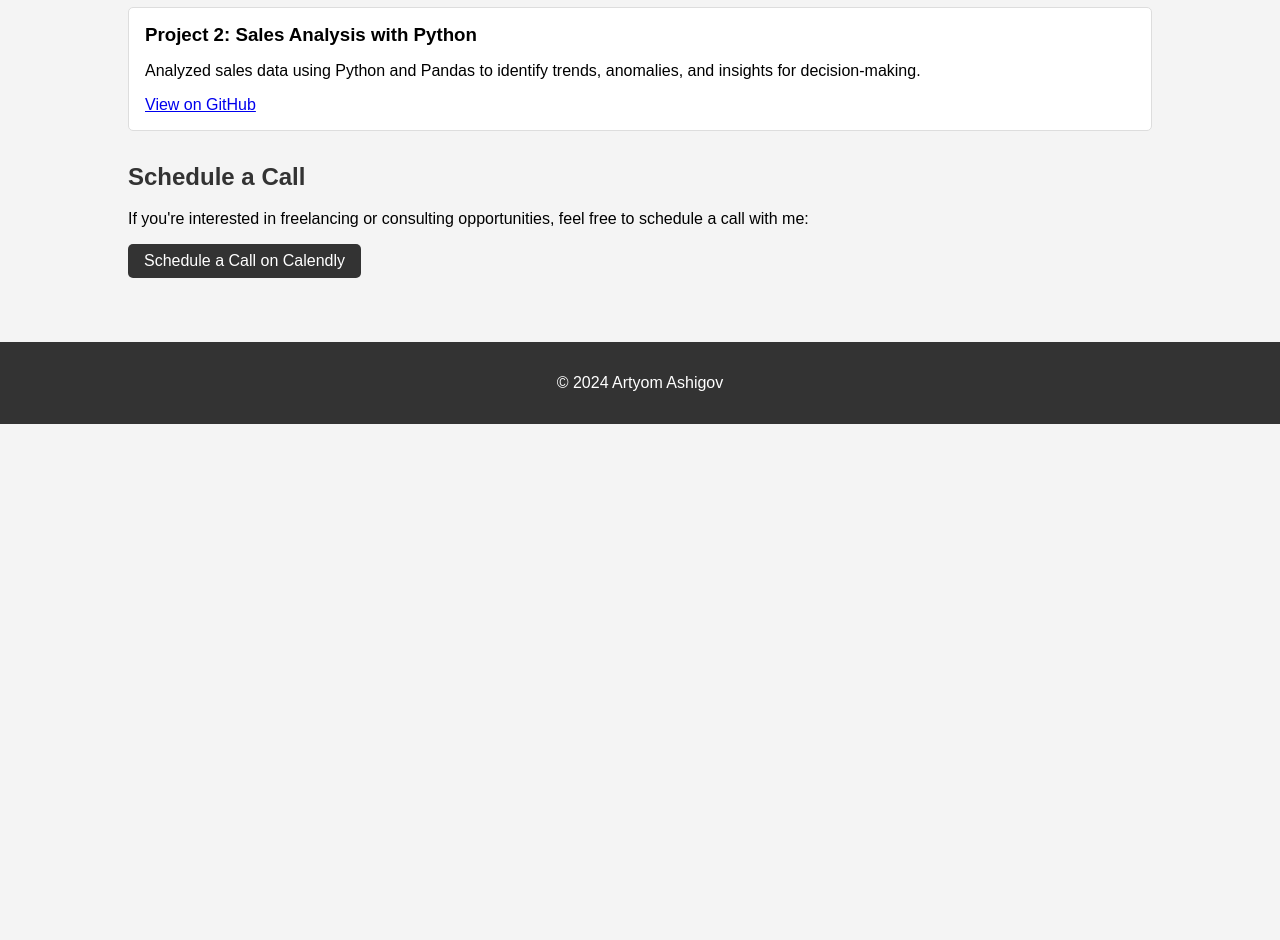
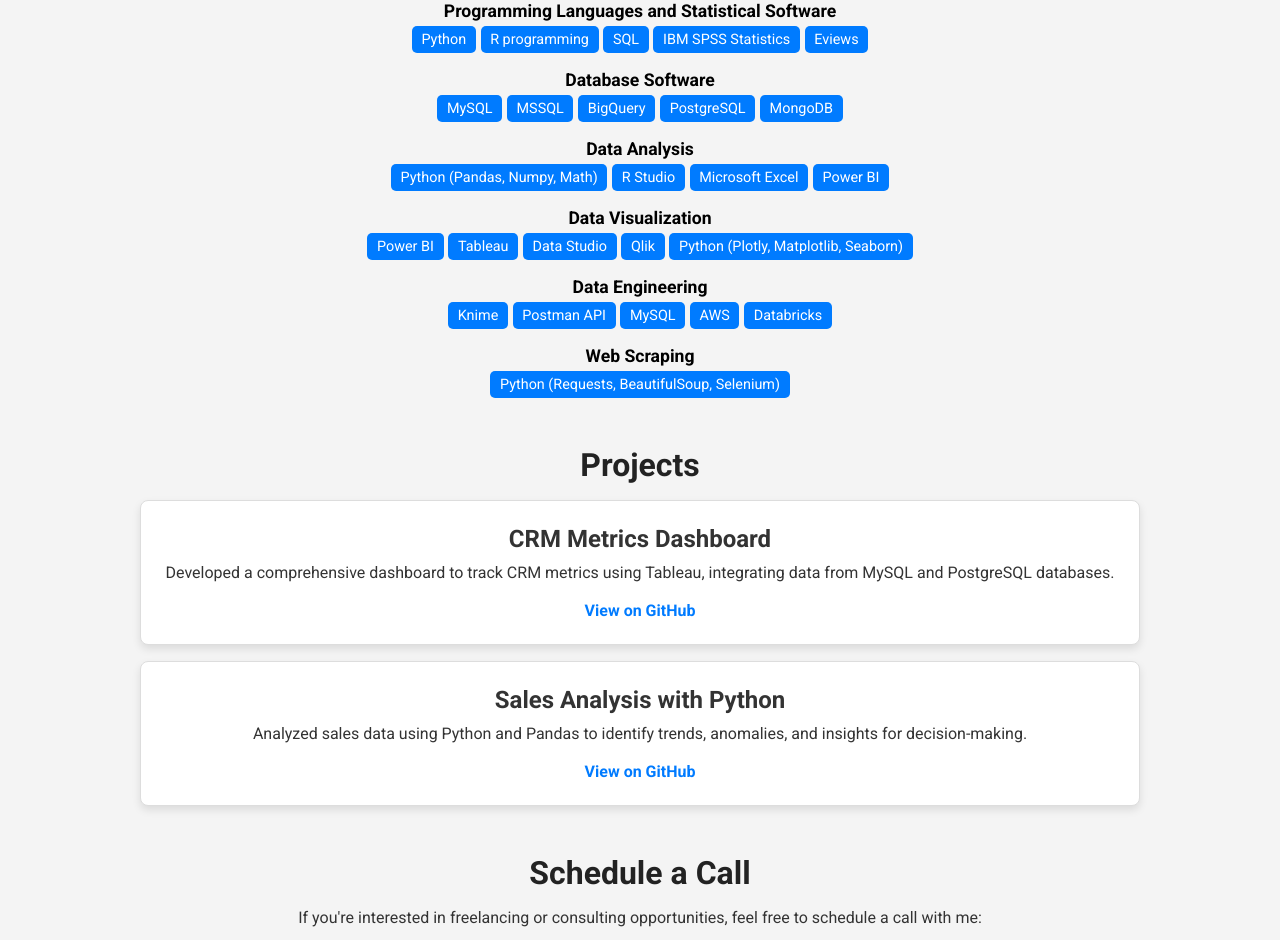
Before and after one commit to artyomashigov/portfolio, a plain HTML site: page index.html in a window 1280 px wide. Shown: the part 608-1548 px from the top of the page. Before the commit the page ends 1032 px from the top, so only its background shows below. Drawn offline with Linux system fonts and the light colour scheme.

Commit message:
added technical skills, changed design

```diff
--- a/index.html
+++ b/index.html
@@ -3,57 +3,193 @@
 <head>
     <meta charset="UTF-8">
     <meta name="viewport" content="width=device-width, initial-scale=1.0">
-    <title>Artyom Ashigov - Data Analyst/Scientist</title>
+    <title>Artyom Ashigov - Data Analyst / Scientist</title>
+    <link rel="stylesheet" href="https://fonts.googleapis.com/css2?family=Roboto:wght@400;700&display=swap">
     <style>
         body {
-            font-family: Arial, sans-serif;
+            font-family: 'Roboto', sans-serif;
             margin: 0;
             padding: 0;
             background-color: #f4f4f4;
+            color: #333;
         }
+
         header {
-            background-color: #333;
+            background-color: #222;
             color: #fff;
-            padding: 1rem 0;
+            padding: 2rem 0;
             text-align: center;
         }
+
         header h1 {
             margin: 0;
+            font-size: 2.5rem;
         }
+
+        header h2 {
+            font-size: 1.5rem;
+            margin: 0.5rem 0;
+        }
+
+        header p {
+            font-size: 1rem;
+            font-weight: 300;
+        }
+
         .container {
             width: 80%;
+            max-width: 1000px;
             margin: 0 auto;
             padding: 2rem 0;
         }
-        .about, .projects, .contact {
-            margin-bottom: 2rem;
+
+        .about, .skills, .projects, .contact {
+            margin-bottom: 3rem;
+            text-align: center;
         }
+
+        .about h2, .skills h2, .projects h2, .contact h2 {
+            font-size: 2rem;
+            color: #222;
+            margin-bottom: 1rem;
+        }
+
+        .about p {
+            line-height: 1.6;
+        }
+
+        .skills {
+            text-align: center;
+        }
+
+        .skills h3 {
+            font-size: 1.1rem;
+            color: #000;
+            font-weight: bold;
+            margin-bottom: 0.3rem;
+            text-align: center;
+        }
+
+        .skills .skill-row {
+            display: flex;
+            justify-content: center;
+            flex-wrap: wrap;
+            gap: 0.3rem;
+            margin-bottom: 1rem;
+        }
+
+        .skills .skill-badge {
+            background-color: #007bff;
+            color: #fff;
+            padding: 0.3rem 0.6rem;
+            border-radius: 5px;
+            font-size: 0.9rem;
+            transition: background-color 0.3s;
+            text-align: center;
+        }
+
+        .skills .skill-badge:hover {
+            background-color: #0056b3;
+        }
+
         .projects h2, .contact h2 {
-            color: #333;
+            color: #222;
+            font-size: 2rem;
+            margin-bottom: 1rem;
         }
+
         .project {
             background-color: #fff;
-            padding: 1rem;
-            margin-bottom: 1rem;
+            padding: 1.5rem;
+            margin: 1rem 0;
             border: 1px solid #ddd;
-            border-radius: 5px;
+            border-radius: 8px;
+            box-shadow: 0 4px 8px rgba(0, 0, 0, 0.1);
+            transition: transform 0.3s ease;
         }
+
+        .project:hover {
+            transform: scale(1.05);
+        }
+
         .project h3 {
-            margin: 0;
+            font-size: 1.5rem;
+            color: #333;
+            margin: 0 0 0.5rem;
         }
+
+        .project p {
+            margin: 0.5rem 0 1rem;
+            line-height: 1.5;
+        }
+
+        .project a {
+            color: #007bff;
+            text-decoration: none;
+            font-weight: bold;
+            transition: color 0.3s;
+        }
+
+        .project a:hover {
+            color: #0056b3;
+        }
+
         .contact a {
             display: inline-block;
-            padding: 0.5rem 1rem;
-            background-color: #333;
+            padding: 0.75rem 1.5rem;
+            background-color: #222;
             color: #fff;
             text-decoration: none;
             border-radius: 5px;
+            font-size: 1.1rem;
+            transition: background-color 0.3s;
         }
+
+        .contact a:hover {
+            background-color: #555;
+        }
+
         footer {
             text-align: center;
             padding: 1rem 0;
-            background-color: #333;
+            background-color: #222;
             color: #fff;
+            font-size: 0.9rem;
+        }
+
+        footer a {
+            color: #fff;
+            text-decoration: none;
+            margin: 0 1rem;
+        }
+
+        footer a:hover {
+            text-decoration: underline;
+        }
+
+        footer img {
+            vertical-align: middle;
+            width: 20px;
+            margin-left: 10px;
+        }
+
+        /* Responsive styling */
+        @media (max-width: 768px) {
+            .container {
+                width: 90%;
+            }
+
+            header h1 {
+                font-size: 2rem;
+            }
+
+            header h2 {
+                font-size: 1.3rem;
+            }
+
+            .about h2, .skills h2, .projects h2, .contact h2 {
+                font-size: 1.7rem;
+            }
         }
     </style>
 </head>
@@ -63,33 +199,95 @@
         <h2>Portfolio</h2>
         <p>Python | SQL | Tableau | Power BI</p>
     </header>
+
     <div class="container">
         <section class="about">
             <h2>About Me</h2>
             <p>I’m Artyom, a data analyst based in Yerevan with five years of experience across trading, banking, iGaming, and online media. I specialize in using Python, SQL, and data visualization tools like Tableau and Power BI to turn complex data into actionable insights. My technical skills include MySQL, PostgreSQL, BigQuery, and experience with AWS for data engineering and cloud solutions. I’m also proficient in web scraping and automation with tools like BeautifulSoup.</p>
             <p>I recently completed a Master’s in Business Analytics at CEU, focusing on data science and machine learning. Open to remote, onsite, or hybrid roles worldwide, I’m eager to collaborate on consulting, freelance, or project-based opportunities where data can drive impactful solutions.</p>
         </section>
+
+        <section class="skills">
+            <h2>Technical Skills</h2>
+
+            <h3>Programming Languages and Statistical Software</h3>
+            <div class="skill-row">
+                <span class="skill-badge">Python</span>
+                <span class="skill-badge">R programming</span>
+                <span class="skill-badge">SQL</span>
+                <span class="skill-badge">IBM SPSS Statistics</span>
+                <span class="skill-badge">Eviews</span>
+            </div>
+
+            <h3>Database Software</h3>
+            <div class="skill-row">
+                <span class="skill-badge">MySQL</span>
+                <span class="skill-badge">MSSQL</span>
+                <span class="skill-badge">BigQuery</span>
+                <span class="skill-badge">PostgreSQL</span>
+                <span class="skill-badge">MongoDB</span>
+            </div>
+
+            <h3>Data Analysis</h3>
+            <div class="skill-row">
+                <span class="skill-badge">Python (Pandas, Numpy, Math)</span>
+                <span class="skill-badge">R Studio</span>
+                <span class="skill-badge">Microsoft Excel</span>
+                <span class="skill-badge">Power BI</span>
+            </div>
+
+            <h3>Data Visualization</h3>
+            <div class="skill-row">
+                <span class="skill-badge">Power BI</span>
+                <span class="skill-badge">Tableau</span>
+                <span class="skill-badge">Data Studio</span>
+                <span class="skill-badge">Qlik</span>
+                <span class="skill-badge">Python (Plotly, Matplotlib, Seaborn)</span>
+            </div>
+
+            <h3>Data Engineering</h3>
+            <div class="skill-row">
+                <span class="skill-badge">Knime</span>
+                <span class="skill-badge">Postman API</span>
+                <span class="skill-badge">MySQL</span>
+                <span class="skill-badge">AWS</span>
+                <span class="skill-badge">Databricks</span>
+            </div>
+
+            <h3>Web Scraping</h3>
+            <div class="skill-row">
+                <span class="skill-badge">Python (Requests, BeautifulSoup, Selenium)</span>
+            </div>
+        </section>
+
         <section class="projects">
             <h2>Projects</h2>
             <div class="project">
-                <h3>Project 1: CRM Metrics Dashboard</h3>
+                <h3>CRM Metrics Dashboard</h3>
                 <p>Developed a comprehensive dashboard to track CRM metrics using Tableau, integrating data from MySQL and PostgreSQL databases.</p>
-                <a href="https://github.com/artyomashigov">View on GitHub</a>
+                <a href="https://github.com/artyomashigov" target="_blank">View on GitHub</a>
             </div>
             <div class="project">
-                <h3>Project 2: Sales Analysis with Python</h3>
+                <h3>Sales Analysis with Python</h3>
                 <p>Analyzed sales data using Python and Pandas to identify trends, anomalies, and insights for decision-making.</p>
-                <a href="https://github.com/artyomashigov">View on GitHub</a>
+                <a href="https://github.com/artyomashigov" target="_blank">View on GitHub</a>
             </div>
         </section>
+
         <section class="contact">
             <h2>Schedule a Call</h2>
             <p>If you're interested in freelancing or consulting opportunities, feel free to schedule a call with me:</p>
             <a href="https://calendly.com/ashigovartyom/discussion" target="_blank">Schedule a Call on Calendly</a>
         </section>
     </div>
+
     <footer>
-        <p>&copy; 2024 Artyom Ashigov</p>
+        <p>&copy; 2024 Artyom Ashigov |
+            <a href="mailto:artyomashigov@gmail.com">artyomashigov@gmail.com</a> |
+            <a href="https://linkedin.com/in/artyom-ashigov" target="_blank">
+                <img src="linkedin.webp" alt="LinkedIn">
+            </a>
+        </p>
     </footer>
 </body>
 </html>
```
